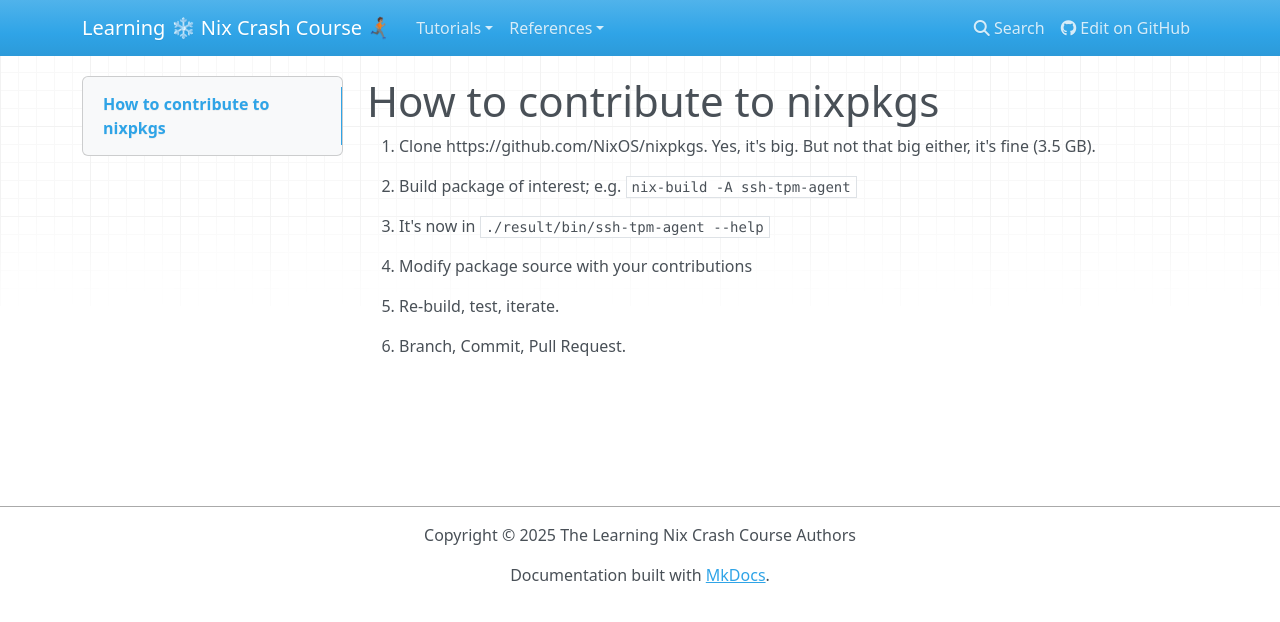
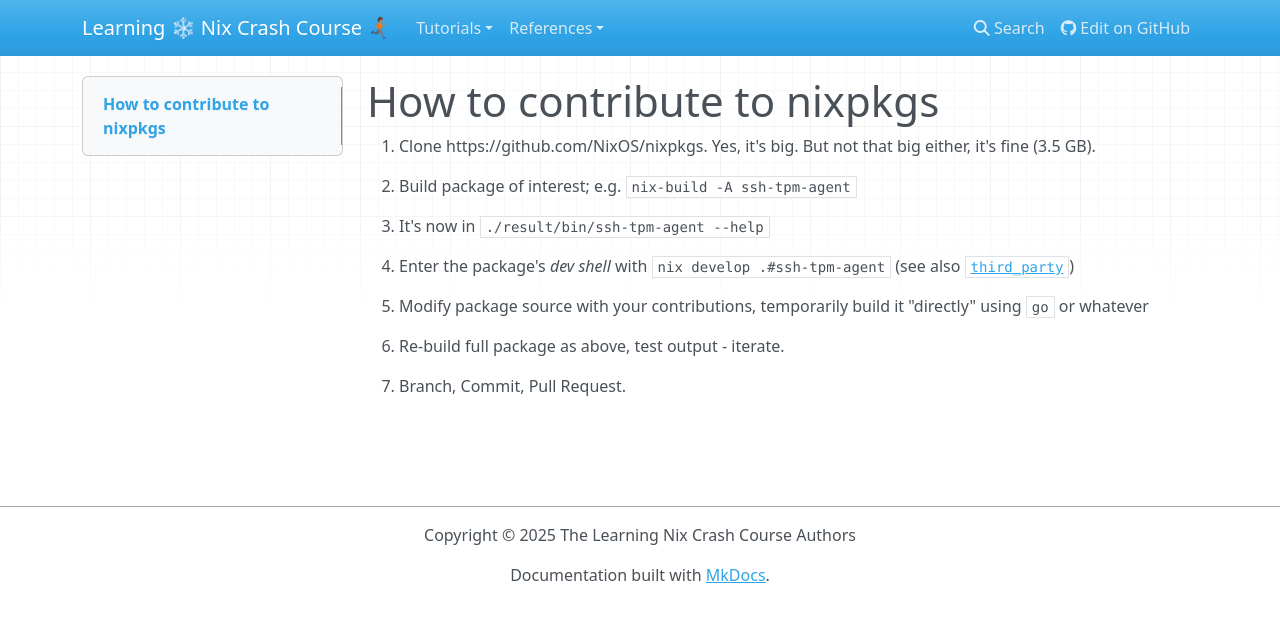
Before and after one commit to vorburger/nixfiles, an MkDocs documentation site: the page built from docs/docs/tutorial/nixpkgs-contrib.md, in a window 1280 px wide. Shown: the top 622 px of the page. Built offline with MkDocs 1.6.1, drawn with Linux system fonts in a browser that asks for light colours; nearby versions of some CDN libraries.

Commit message:
Revise Nix package contribution steps
Updated instructions for modifying and testing packages in Nix.

```diff
--- a/docs/docs/tutorial/nixpkgs-contrib.md
+++ b/docs/docs/tutorial/nixpkgs-contrib.md
@@ -7,8 +7,11 @@
 
 1. It's now in `./result/bin/ssh-tpm-agent --help`
 
-1. Modify package source with your contributions
+1. Enter the package's _dev shell_ with `nix develop .#ssh-tpm-agent`
+   (see also [`third_party`](https://github.com/vorburger/third_party))
 
-1. Re-build, test, iterate.
+1. Modify package source with your contributions, temporarily build it "directly" using `go` or whatever
+
+1. Re-build full package as above, test output - iterate.
 
 1. Branch, Commit, Pull Request.
```
